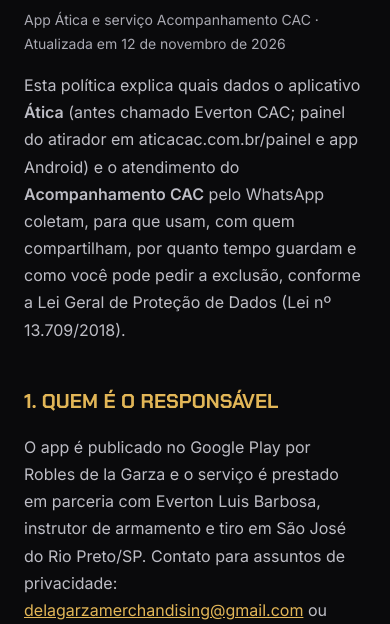
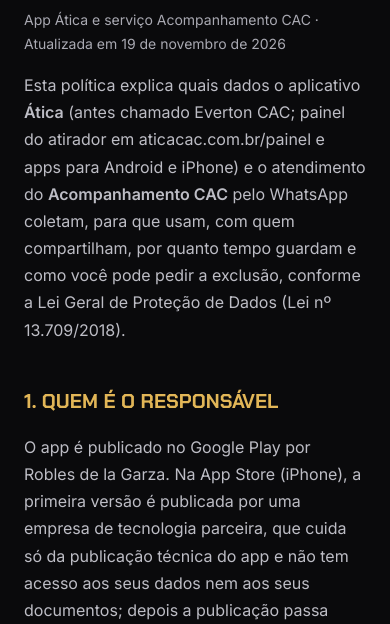
Before and after one commit to roblesgarza/evertoninstrutordetiro, a plain HTML site: page privacidade/index.html in a window 390 px wide. Shown: the part 197-821 px from the top of the page. Drawn offline with Linux system fonts and the light colour scheme.

Commit message:
Política de privacidade: versão do iPhone (App Store) e lojas como fornecedores
Aprovado pelo Robles em 19/11/2026. A razão social da empresa que publica a versão do iPhone entra quando o Kleber informar.

Co-Authored-By: Claude Opus 5.5 <noreply@anthropic.com>
Claude-Session: https://claude.ai/code/session_013CH93yd4zyTatYxkCUygnF

```diff
--- a/privacidade/index.html
+++ b/privacidade/index.html
@@ -26,11 +26,11 @@ footer{border-top:1px solid var(--line);padding:24px;text-align:center;font-size
 <header><a href="/">EVERTON BARBOSA</a></header>
 <main>
 <h1>Política de Privacidade</h1>
-<p class="data">App Ática e serviço Acompanhamento CAC · Atualizada em 12 de novembro de 2026</p>
-<p>Esta política explica quais dados o aplicativo <b>Ática</b> (antes chamado Everton CAC; painel do atirador em aticacac.com.br/painel e app Android) e o atendimento do <b>Acompanhamento CAC</b> pelo WhatsApp coletam, para que usam, com quem compartilham, por quanto tempo guardam e como você pode pedir a exclusão, conforme a Lei Geral de Proteção de Dados (Lei nº 13.709/2018).</p>
+<p class="data">App Ática e serviço Acompanhamento CAC · Atualizada em 19 de novembro de 2026</p>
+<p>Esta política explica quais dados o aplicativo <b>Ática</b> (antes chamado Everton CAC; painel do atirador em aticacac.com.br/painel e apps para Android e iPhone) e o atendimento do <b>Acompanhamento CAC</b> pelo WhatsApp coletam, para que usam, com quem compartilham, por quanto tempo guardam e como você pode pedir a exclusão, conforme a Lei Geral de Proteção de Dados (Lei nº 13.709/2018).</p>
 
 <h2>1. Quem é o responsável</h2>
-<p>O app é publicado no Google Play por Robles de la Garza e o serviço é prestado em parceria com Everton Luis Barbosa, instrutor de armamento e tiro em São José do Rio Preto/SP. Contato para assuntos de privacidade: <a href="mailto:delagarzamerchandising@gmail.com">delagarzamerchandising@gmail.com</a> ou WhatsApp <a href="https://wa.me/5517974006070">(17) 97400-6070</a>.</p>
+<p>O app é publicado no Google Play por Robles de la Garza. Na App Store (iPhone), a primeira versão é publicada por uma empresa de tecnologia parceira, que cuida só da publicação técnica do app e não tem acesso aos seus dados nem aos seus documentos; depois a publicação passa para a conta do Ática. Nas duas lojas, o responsável pelo tratamento dos seus dados é Robles de la Garza, e o serviço é prestado em parceria com Everton Luis Barbosa, instrutor de armamento e tiro em São José do Rio Preto/SP. Contato para assuntos de privacidade: <a href="mailto:delagarzamerchandising@gmail.com">delagarzamerchandising@gmail.com</a> ou WhatsApp <a href="https://wa.me/5517974006070">(17) 97400-6070</a>.</p>
 
 <h2>2. Dados que coletamos</h2>
 <ul>
@@ -72,6 +72,7 @@ footer{border-top:1px solid var(--line);padding:24px;text-align:center;font-size
 <li><b>Whapi.Cloud / WhatsApp</b> – envio e recebimento das mensagens.</li>
 <li><b>Anthropic</b> – inteligência artificial que lê os documentos e as fotos de alvo enviados para extrair datas, números e pontuação e que redige as respostas do atendimento. O conteúdo não é usado para treinar modelos.</li>
 <li><b>Hospedagem do site e do painel</b> – serve as páginas; não recebe seus documentos.</li>
+<li><b>Google e Apple</b> – distribuem o app pelas lojas Google Play e App Store. Recebem apenas os dados que as próprias lojas coletam, conforme as políticas delas; não recebem seus documentos nem seus registros no Ática.</li>
 </ul>
 <p>Para mostrar o limite do imóvel, o app consulta a base pública do CAR (Serviço Florestal Brasileiro) usando só o número do CAR que você informou. Alguns fornecedores armazenam dados fora do Brasil, com garantias contratuais de proteção, conforme o art. 33 da LGPD.</p>
 
```
